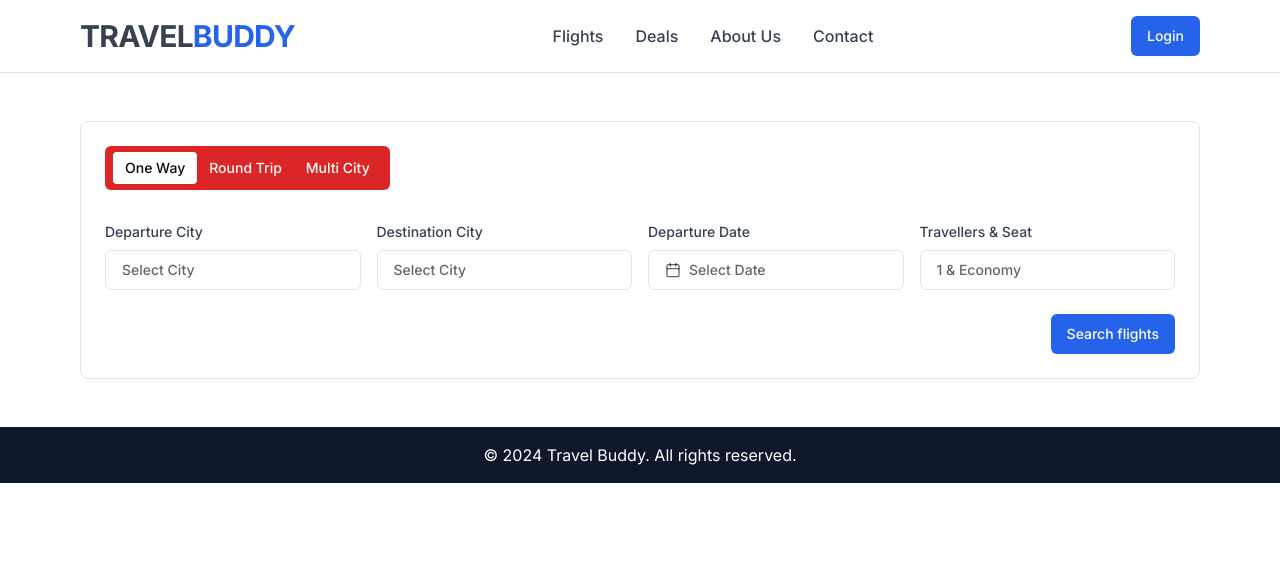
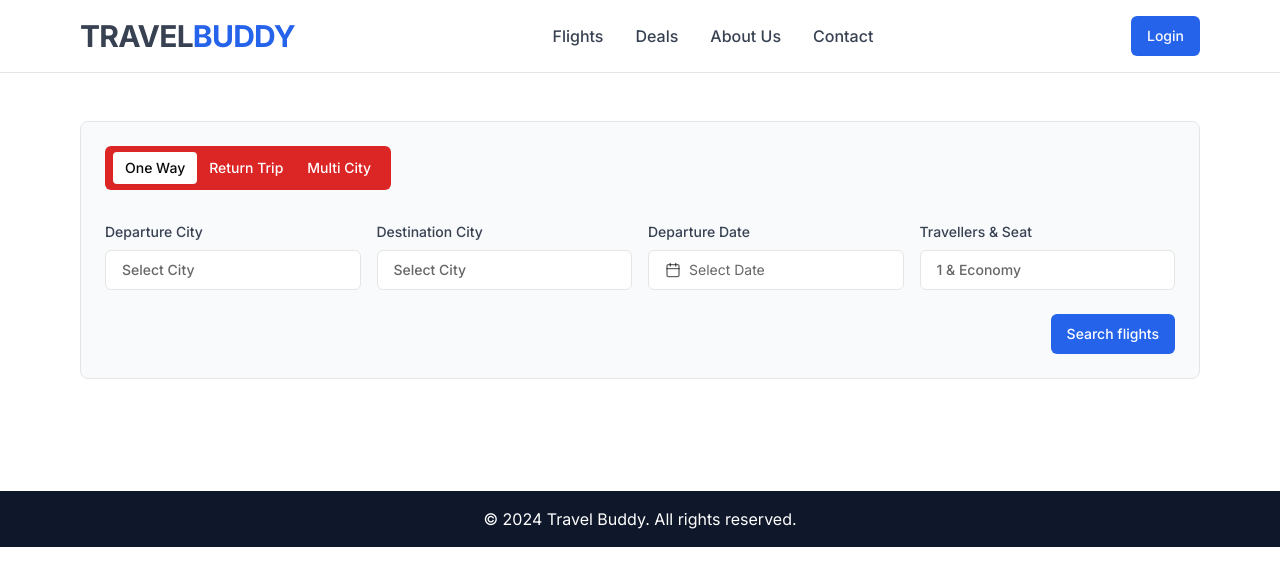
Before and after one commit to nadim-chowdhury/flight-booking-frontend, a Next.js app: page /flights in a window 1280 px wide. Shown: the top 586 px of the page. Built offline with nearby package versions, Linux system fonts and the light colour scheme.

Commit message:
search results page updated with demo data, it updates accordingly to user search

```diff
--- a/src/app/flights/page.jsx
+++ b/src/app/flights/page.jsx
@@ -85,7 +85,7 @@ export default function AllFlights() {
   };
 
   return (
-    <div className="max-w-6xl mx-auto px-4 flex flex-col gap-2">
+    <div className="max-w-6xl mx-auto px-4 flex flex-col gap-2 mb-16">
       <div className="py-12">
         {/* <h2 className="text-center tracking-wide text-3xl md:text-5xl font-bold mb-8">
           Book Your Next Flight
@@ -93,7 +93,9 @@ export default function AllFlights() {
         {/* <p className="mb-8">
             Find the best deals on flights to your favorite destinations.
           </p> */}
-        <FlightSearch onFlightsFound={handleFlightsFound} />
+        <div className="bg-slate-50 rounded-lg border">
+          <FlightSearch onFlightsFound={handleFlightsFound} />
+        </div>
       </div>
 
       {[1, 2, 3, 4, 5, 6, 7, 8].map((item, idx) => (
--- a/src/components/FlightSearch.jsx
+++ b/src/components/FlightSearch.jsx
@@ -14,11 +14,21 @@ import {
   TabsList,
   TabsTrigger,
 } from "../components/ui/tabs";
+import { useRouter, useSearchParams } from "next/navigation";
 
 export default function FlightSearch({ onFlightsFound }) {
+  const searchParams = useSearchParams();
+  const type = searchParams.get("type");
+
   const { register, handleSubmit } = useForm();
   const [searchFlights, { data, loading, error }] =
     useLazyQuery(SEARCH_FLIGHTS);
+
+  useEffect(() => {
+    if (data) {
+      onFlightsFound(data.searchFlights);
+    }
+  }, [data, onFlightsFound]);
 
   const onSubmit = async (formData) => {
     const { from, to, departureDate } = formData;
@@ -31,30 +41,24 @@ export default function FlightSearch({ onFlightsFound }) {
     });
   };
 
-  useEffect(() => {
-    if (data) {
-      onFlightsFound(data.searchFlights);
-    }
-  }, [data, onFlightsFound]);
-
   return (
-    <div className="bg-white p-6 rounded-lg border">
-      <Tabs defaultValue="oneway">
+    <div className="p-6">
+      <Tabs defaultValue={type || "one-way"}>
         <div className="flex items-start md:justify-start justify-center w-full">
           <TabsList className="bg-red-600 text-white p-2 h-11">
-            <TabsTrigger value="oneway">One Way</TabsTrigger>
-            <TabsTrigger value="return">Round Trip</TabsTrigger>
-            <TabsTrigger value="multicity">Multi City</TabsTrigger>
+            <TabsTrigger value="one-way">One Way</TabsTrigger>
+            <TabsTrigger value="return-trip">Return Trip</TabsTrigger>
+            <TabsTrigger value="multi-city">Multi City</TabsTrigger>
           </TabsList>
         </div>
 
-        <TabsContent value="oneway">
+        <TabsContent value="one-way">
           <OneWaySearch />
         </TabsContent>
-        <TabsContent value="return">
+        <TabsContent value="return-trip">
           <ReturnSearch />
         </TabsContent>
-        <TabsContent value="multicity">
+        <TabsContent value="multi-city">
           <MultiCitySearch />
         </TabsContent>
       </Tabs>
--- a/src/components/MultiCitySearch.jsx
+++ b/src/components/MultiCitySearch.jsx
@@ -1,7 +1,7 @@
 "use client";
 
-import { useState } from "react";
-import { format } from "date-fns";
+import { useState, useEffect } from "react";
+import { format, parseISO } from "date-fns";
 import {
   Calendar as CalendarIcon,
   Plus,
@@ -36,7 +36,7 @@ import {
   SelectValue,
 } from "@/components/ui/select";
 import { cn } from "@/lib/utils";
-import { useRouter } from "next/navigation";
+import { useRouter, useSearchParams } from "next/navigation";
 import { Separator } from "@/components/ui/separator";
 
 export default function MultiCitySearch() {
@@ -49,6 +49,40 @@ export default function MultiCitySearch() {
   const [seatType, setSeatType] = useState("economy");
 
   const router = useRouter();
+  const searchParams = useSearchParams();
+  const type = searchParams.get("type");
+
+  useEffect(() => {
+    const flightSegments = [];
+
+    for (let i = 1; i <= 4; i++) {
+      const departureCity = searchParams.get(`flight${i}DepartureCity`);
+      const destinationCity = searchParams.get(`flight${i}DestinationCity`);
+      const departureDate = searchParams.get(`flight${i}DepartureDate`);
+
+      if (departureCity && destinationCity && departureDate) {
+        flightSegments.push({
+          departureCity,
+          destinationCity,
+          departureDate: parseISO(departureDate),
+        });
+      }
+    }
+
+    if (flightSegments.length > 0) {
+      setFlights(flightSegments);
+    }
+
+    const adultsParam = parseInt(searchParams.get("adults")) || 1;
+    const childrenParam = parseInt(searchParams.get("children")) || 0;
+    const infantsParam = parseInt(searchParams.get("infants")) || 0;
+    const seatTypeParam = searchParams.get("seatType") || "economy";
+
+    setAdults(adultsParam);
+    setChildren(childrenParam);
+    setInfants(infantsParam);
+    setSeatType(seatTypeParam);
+  }, [searchParams]);
 
   const handleFlightChange = (index, field, value) => {
     const newFlights = [...flights];
@@ -104,7 +138,8 @@ export default function MultiCitySearch() {
       <form onSubmit={handleMultiCitySearch}>
         {flights.map((flight, index) => (
           <div key={index} className={index > 0 ? "mt-4" : ""}>
-            <div className="flex flex-col md:items-end md:justify-end md:flex-row gap-4">
+            <div className="flex flex-col md:flex-row md:items-end gap-4">
+              <div className="flex flex-col md:grid md:grid-cols-4 md:grow gap-4">
                 {/* Departure City */}
                 <div className="w-full">
                   <Label
@@ -120,12 +155,14 @@ export default function MultiCitySearch() {
                         role="combobox"
                         className="w-full text-black/60 justify-start"
                       >
-                      {flight.departureCity
+                        <span className="truncate">
+                          {flight?.departureCity
                             ? allAirportsData.find(
                                 (airport) =>
-                              airport.iata_code === flight.departureCity
+                                  airport.iata_code === flight?.departureCity
                               )?.name
                             : "Select City"}
+                        </span>
                       </Button>
                     </PopoverTrigger>
                     <PopoverContent align="start" className="w-full p-0">
@@ -180,12 +217,14 @@ export default function MultiCitySearch() {
                         role="combobox"
                         className="w-full text-black/60 justify-start"
                       >
-                      {flight.destinationCity
+                        <span className="truncate">
+                          {flight?.destinationCity
                             ? allAirportsData.find(
                                 (airport) =>
-                              airport.iata_code === flight.destinationCity
+                                  airport.iata_code === flight?.destinationCity
                               )?.name
                             : "Select City"}
+                        </span>
                       </Button>
                     </PopoverTrigger>
                     <PopoverContent align="start" className="w-full p-0">
@@ -373,7 +412,9 @@ export default function MultiCitySearch() {
                           <div className="flex items-end gap-2">
                             <Button
                               variant="outline"
-                            onClick={() => setInfants(Math.max(0, infants - 1))}
+                              onClick={() =>
+                                setInfants(Math.max(0, infants - 1))
+                              }
                             >
                               <Minus className="w-4 h-4" />
                             </Button>
@@ -395,7 +436,16 @@ export default function MultiCitySearch() {
 
                         {/* Seat Type */}
                         <div className="mt-2">
-                        <Select onValueChange={(value) => setSeatType(value)}>
+                          <Label
+                            htmlFor="infants"
+                            className="block text-sm text-start font-medium text-gray-700 my-1"
+                          >
+                            Select Seat Type
+                          </Label>
+                          <Select
+                            value={seatType}
+                            onValueChange={(value) => setSeatType(value)}
+                          >
                             <SelectTrigger className="w-full">
                               <SelectValue placeholder="Select Seat Type" />
                             </SelectTrigger>
@@ -405,7 +455,9 @@ export default function MultiCitySearch() {
                                 <SelectItem value="premium-economy">
                                   Premium Economy
                                 </SelectItem>
-                              <SelectItem value="business">Business</SelectItem>
+                                <SelectItem value="business">
+                                  Business
+                                </SelectItem>
                                 <SelectItem value="first-class">
                                   First Class
                                 </SelectItem>
@@ -417,6 +469,7 @@ export default function MultiCitySearch() {
                     </Popover>
                   </div>
                 )}
+              </div>
 
               {/* Separator */}
               {index === 0 && flights.length > 1 && (
--- a/src/components/OneWaySearch.jsx
+++ b/src/components/OneWaySearch.jsx
@@ -1,6 +1,6 @@
 "use client";
 
-import { useState } from "react";
+import { useState, useEffect } from "react";
 import { format } from "date-fns";
 import { Calendar as CalendarIcon, Plus, Minus, Check } from "lucide-react";
 import { Calendar } from "../components/ui/calendar";
@@ -30,7 +30,7 @@ import {
   CommandList,
 } from "../components/ui/command";
 import { allAirportsData } from "../utils/all-airports-data";
-import { useRouter } from "next/navigation";
+import { useRouter, useSearchParams } from "next/navigation";
 
 export default function OneWaySearch() {
   const [departureCity, setDepartureCity] = useState("");
@@ -44,6 +44,26 @@ export default function OneWaySearch() {
   const [openDestination, setOpenDestination] = useState(false);
 
   const router = useRouter();
+  const searchParams = useSearchParams();
+  const type = searchParams.get("type");
+
+  useEffect(() => {
+    const departureCityParam = searchParams.get("departureCity");
+    const destinationCityParam = searchParams.get("destinationCity");
+    const departureDateParam = searchParams.get("departureDate");
+    const adultsParam = searchParams.get("adults");
+    const childrenParam = searchParams.get("children");
+    const infantsParam = searchParams.get("infants");
+    const seatTypeParam = searchParams.get("seatType");
+
+    if (departureCityParam) setDepartureCity(departureCityParam);
+    if (destinationCityParam) setDestinationCity(destinationCityParam);
+    if (departureDateParam) setDepartureDate(departureDateParam);
+    if (adultsParam) setAdults(Number(adultsParam));
+    if (childrenParam) setChildren(Number(childrenParam));
+    if (infantsParam) setInfants(Number(infantsParam));
+    if (seatTypeParam) setSeatType(seatTypeParam);
+  }, [searchParams]);
 
   const handleOneWaySearch = (e) => {
     e.preventDefault();
@@ -70,7 +90,7 @@ export default function OneWaySearch() {
   return (
     <div className="rounded-lg md:pt-6">
       <form onSubmit={handleOneWaySearch}>
-        <div className="flex flex-col md:flex-row md:items-end gap-4">
+        <div className="flex flex-col md:grid md:grid-cols-4 md:items-end gap-4">
           {/* Departure City */}
           <div className="w-full">
             <Label
@@ -87,11 +107,13 @@ export default function OneWaySearch() {
                   aria-expanded={openDeparture}
                   className="w-full text-black/60 justify-start"
                 >
+                  <span className="truncate">
                     {departureCity
                       ? allAirportsData.find(
                           (airport) => airport.iata_code === departureCity
                         )?.name
                       : "Select City"}
+                  </span>
                 </Button>
               </PopoverTrigger>
               <PopoverContent align="start" className="w-full p-0">
@@ -145,11 +167,13 @@ export default function OneWaySearch() {
                   aria-expanded={openDestination}
                   className="w-full text-black/60 justify-start"
                 >
+                  <span className="truncate">
                     {destinationCity
                       ? allAirportsData.find(
                           (airport) => airport.iata_code === destinationCity
                         )?.name
                       : "Select City"}
+                  </span>
                 </Button>
               </PopoverTrigger>
               <PopoverContent align="start" className="w-full p-0">
@@ -204,11 +228,13 @@ export default function OneWaySearch() {
                     !departureDate && "text-black/60"
                   )}
                 >
-                  <CalendarIcon className="mr-2 h-4 w-4" />
                   {departureDate ? (
                     format(departureDate, "PPP")
                   ) : (
-                    <span className="font-medium">Select Date</span>
+                    <>
+                      <CalendarIcon className="mr-2 h-4 w-4" />
+                      <span>Select Date</span>
+                    </>
                   )}
                 </Button>
               </PopoverTrigger>
@@ -350,7 +376,16 @@ export default function OneWaySearch() {
 
                 {/* Seat Type */}
                 <div className="mt-2">
-                  <Select onValueChange={(value) => setSeatType(value)}>
+                  <Label
+                    htmlFor="infants"
+                    className="block text-sm text-start font-medium text-gray-700 my-1"
+                  >
+                    Select Seat Type
+                  </Label>
+                  <Select
+                    value={seatType}
+                    onValueChange={(value) => setSeatType(value)}
+                  >
                     <SelectTrigger className="w-full">
                       <SelectValue placeholder="Select Seat Type" />
                     </SelectTrigger>
--- a/src/components/ReturnSearch.jsx
+++ b/src/components/ReturnSearch.jsx
@@ -1,6 +1,6 @@
 "use client";
 
-import { useState } from "react";
+import { useState, useEffect } from "react";
 import { format } from "date-fns";
 import { Calendar as CalendarIcon, Plus, Minus, Check } from "lucide-react";
 import { Calendar } from "../components/ui/calendar";
@@ -29,7 +29,7 @@ import {
   SelectTrigger,
   SelectValue,
 } from "../components/ui/select";
-import { useRouter } from "next/navigation";
+import { useRouter, useSearchParams } from "next/navigation";
 
 export default function ReturnSearch() {
   const [departureCity, setDepartureCity] = useState("");
@@ -44,6 +44,28 @@ export default function ReturnSearch() {
   const [openDestination, setOpenDestination] = useState(false);
 
   const router = useRouter();
+  const searchParams = useSearchParams();
+  const type = searchParams.get("type");
+
+  useEffect(() => {
+    const departureCityParam = searchParams.get("departureCity");
+    const destinationCityParam = searchParams.get("destinationCity");
+    const departureDateParam = searchParams.get("departureDate");
+    const returnDateParam = searchParams.get("returnDate");
+    const adultsParam = searchParams.get("adults");
+    const childrenParam = searchParams.get("children");
+    const infantsParam = searchParams.get("infants");
+    const seatTypeParam = searchParams.get("seatType");
+
+    if (departureCityParam) setDepartureCity(departureCityParam);
+    if (destinationCityParam) setDestinationCity(destinationCityParam);
+    if (departureDateParam) setDepartureDate(departureDateParam);
+    if (returnDateParam) setReturnDate(returnDateParam);
+    if (adultsParam) setAdults(Number(adultsParam));
+    if (childrenParam) setChildren(Number(childrenParam));
+    if (infantsParam) setInfants(Number(infantsParam));
+    if (seatTypeParam) setSeatType(seatTypeParam);
+  }, [searchParams]);
 
   const handleReturnTripSearch = (e) => {
     e.preventDefault();
@@ -77,7 +99,7 @@ export default function ReturnSearch() {
   return (
     <div className="rounded-lg md:pt-6">
       <form onSubmit={handleReturnTripSearch}>
-        <div className="flex flex-col md:flex-row md:items-end gap-4">
+        <div className="flex flex-col md:grid md:grid-cols-5 md:items-end gap-4">
           {/* Departure City */}
           <div className="w-full">
             <Label
@@ -94,11 +116,13 @@ export default function ReturnSearch() {
                   aria-expanded={openDeparture}
                   className="w-full text-black/60 justify-start"
                 >
+                  <span className="truncate">
                     {departureCity
                       ? allAirportsData.find(
                           (airport) => airport.iata_code === departureCity
                         )?.name
                       : "Select City"}
+                  </span>
                 </Button>
               </PopoverTrigger>
               <PopoverContent align="start" className="w-full p-0">
@@ -151,11 +175,13 @@ export default function ReturnSearch() {
                   aria-expanded={openDestination}
                   className="w-full text-black/60 justify-start"
                 >
+                  <span className="truncate">
                     {destinationCity
                       ? allAirportsData.find(
                           (airport) => airport.iata_code === destinationCity
                         )?.name
                       : "Select City"}
+                  </span>
                 </Button>
               </PopoverTrigger>
               <PopoverContent align="start" className="w-full p-0">
@@ -208,11 +234,13 @@ export default function ReturnSearch() {
                     !departureDate && "text-black/60"
                   }`}
                 >
-                  <CalendarIcon className="mr-2 h-4 w-4" />
                   {departureDate ? (
                     format(departureDate, "PPP")
                   ) : (
+                    <>
+                      <CalendarIcon className="mr-2 h-4 w-4" />
                       <span>Select Date</span>
+                    </>
                   )}
                 </Button>
               </PopoverTrigger>
@@ -245,11 +273,13 @@ export default function ReturnSearch() {
                     !returnDate && "text-black/60"
                   }`}
                 >
-                  <CalendarIcon className="mr-2 h-4 w-4" />
                   {returnDate ? (
                     format(returnDate, "PPP")
                   ) : (
+                    <>
+                      <CalendarIcon className="mr-2 h-4 w-4" />
                       <span>Select Date</span>
+                    </>
                   )}
                 </Button>
               </PopoverTrigger>
@@ -391,7 +421,16 @@ export default function ReturnSearch() {
 
                 {/* Seat Type */}
                 <div className="mt-2">
-                  <Select onValueChange={(value) => setSeatType(value)}>
+                  <Label
+                    htmlFor="infants"
+                    className="block text-sm text-start font-medium text-gray-700 my-1"
+                  >
+                    Select Seat Type
+                  </Label>
+                  <Select
+                    value={seatType}
+                    onValueChange={(value) => setSeatType(value)}
+                  >
                     <SelectTrigger className="w-full">
                       <SelectValue placeholder="Select Seat Type" />
                     </SelectTrigger>
```
Also changed, not shown: src/app/globals.css (+7 -0 lines), src/app/page.js (+6 -2 lines), src/components/FlightDetails.jsx (+38 -19 lines). Lines whose indentation alone changed are shown as unchanged.
